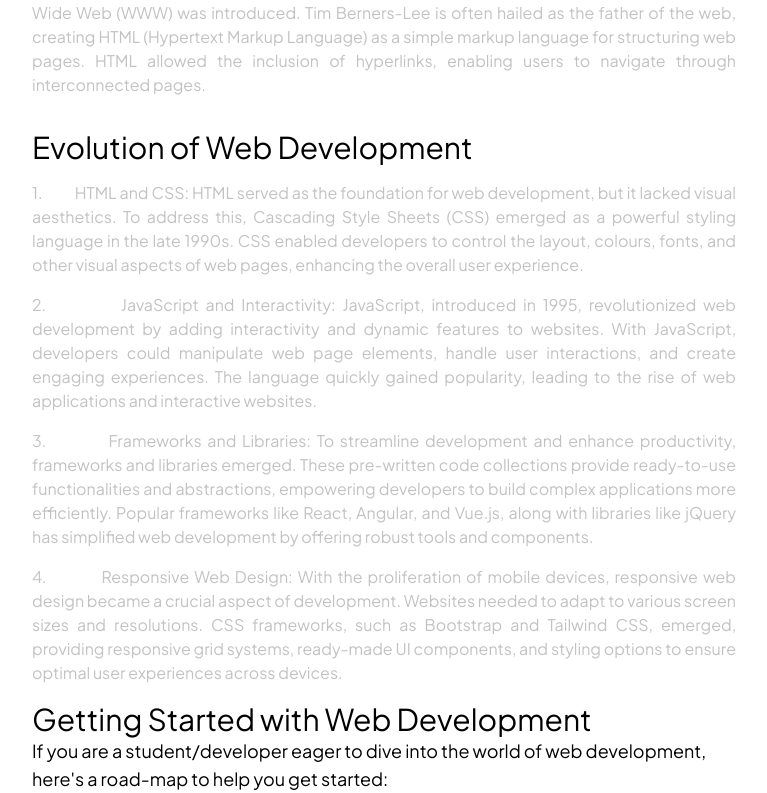
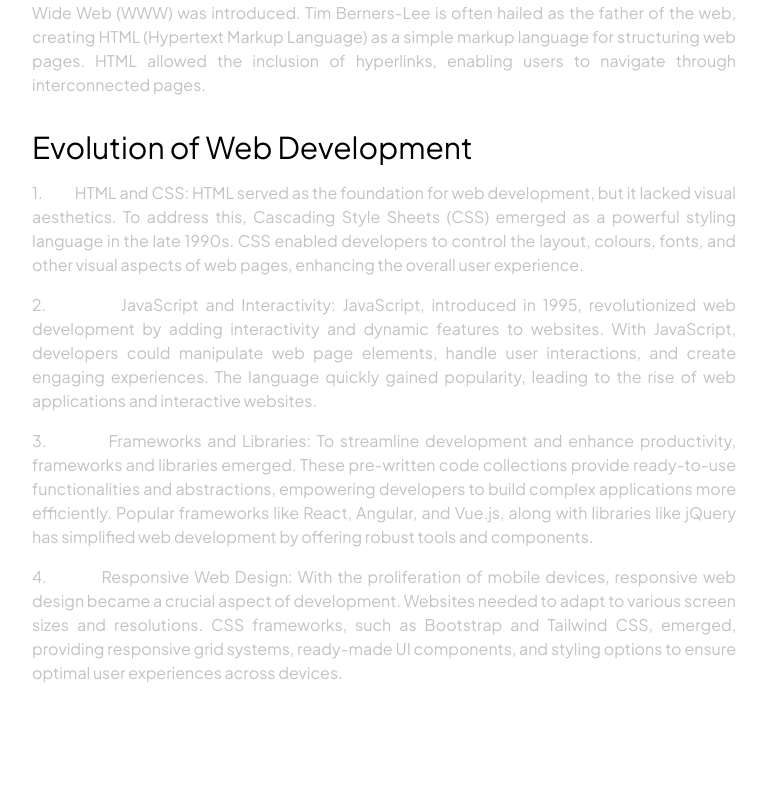
Before and after one commit to psidh/Blog, a Next.js app: page /web in a window 1280 px wide. Shown: the part 765-1558 px from the top of the page, without its empty margins (256-1023 px from the left). After the commit the page ends 1466 px from the top, so only its background shows below. Built offline with nearby package versions, Linux system fonts and the light colour scheme.

Commit message:
removed a paragraph

```diff
--- a/app/(blogs)/web/page.tsx
+++ b/app/(blogs)/web/page.tsx
@@ -114,13 +114,7 @@ export default function page() {
                 </li>
               </ol>
             </div>
-            <div>
-              <h1 className="text-3xl">Getting Started with Web Development</h1>
-              <p className="text-lg">
-                If you are a student/developer eager to dive into the world of
-                web development, here's a road-map to help you get started:
-              </p>
-            </div>
+
           </div>
         </div>
       </div>
```
